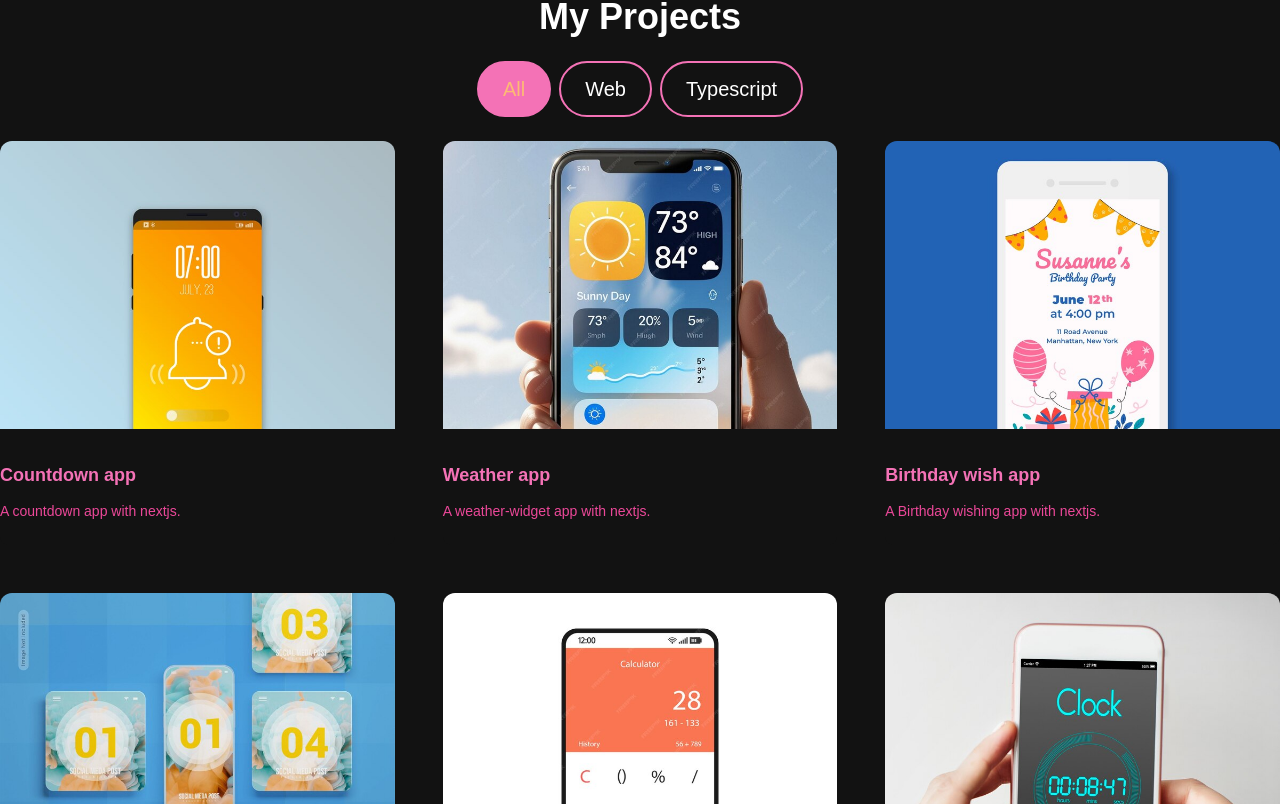
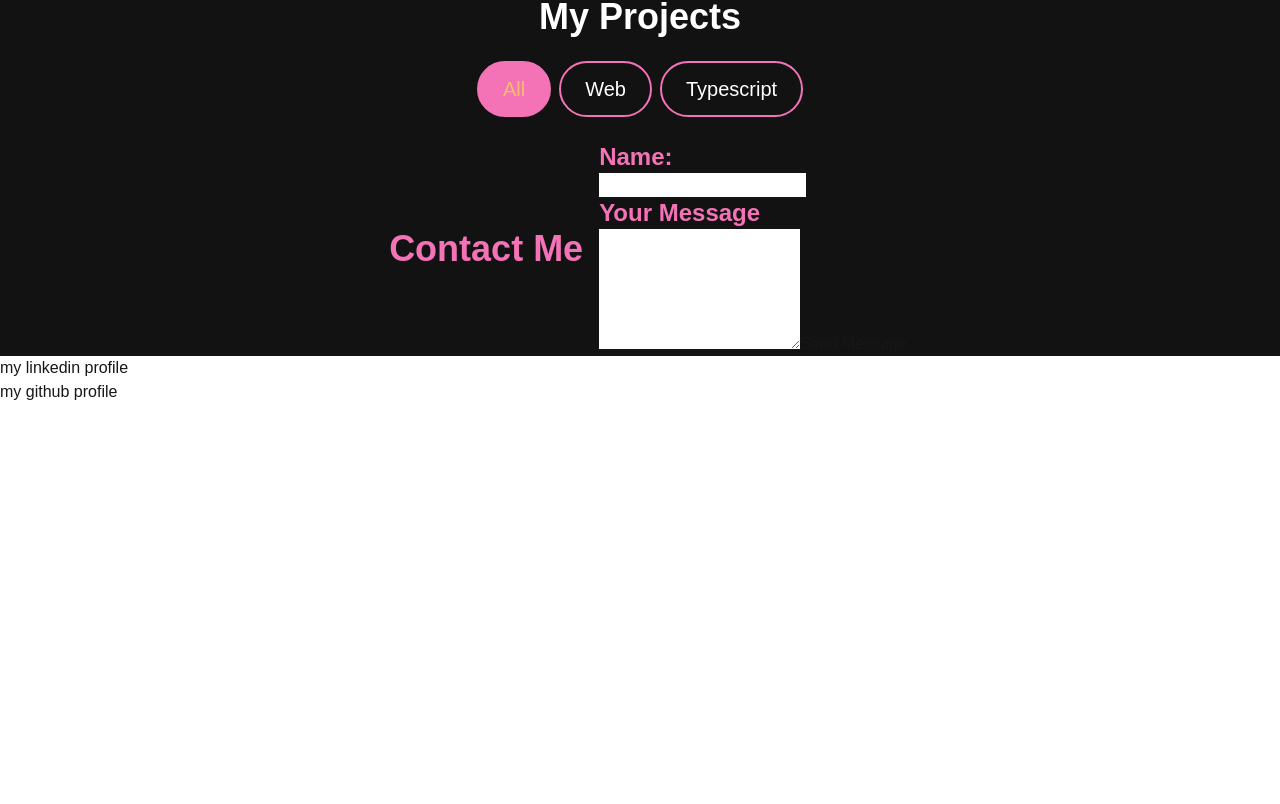
Before and after one commit to munibaweb123/portfolio-nextjs, a Next.js app: page / in a window 1280 px wide. Shown: the part 1036-1840 px from the top of the page. After the commit the page ends 1440 px from the top, so only its background shows below. Built offline with nearby package versions, Linux system fonts and the light colour scheme.

Commit message:
portfolio

```diff
--- a/src/app/components/ContactSection.tsx
+++ b/src/app/components/ContactSection.tsx
@@ -1,14 +1,19 @@
 const ContactSection = ()=>{
     return(
-        <section>
-            <form className="flex text-left items-center">
+        <section className="bg-[#121212] h-full w-full">
+            <div className="flex justify-center items-center">
+                <h2 className="text-pink-400 text-4xl px-4 py-2 font-bold">Contact Me</h2>
+            <form >
                 <label className="text-pink-400 font-bold text-2xl">Name:
 
-                </label>
-                <input></input>
-                <label className="text-pink-400 font-bold text-2xl">Your Message</label>
+                </label><br/>
+                <input></input><br/>
+                <label className="text-pink-400 font-bold text-2xl">Your Message</label><br/>
                 <textarea className="" rows={5}></textarea>
+                <button >Send Message</button>
             </form>
+            </div>
         </section>
     )
 }
+export default ContactSection
--- a/src/app/components/ProjectsSection.tsx
+++ b/src/app/components/ProjectsSection.tsx
@@ -95,7 +95,7 @@ export default function ProjectsSection(){
 
        </div>
       <div className="grid md:grid-cols-3 gap-8 md:gap-12">
-        {projectData.map((projects)=>
+        {filteredProjects.map((projects)=>
         <Card key={projects.id}
         title={projects.title}
         description={projects.description}
--- a/src/app/components/card.tsx
+++ b/src/app/components/card.tsx
@@ -4,12 +4,12 @@ interface CardProps{
     title:string;
     description:string;
     image:string;
-    gitUrl:string;
-    previewUrl:string;
+    // gitUrl:string;
+    // previewUrl:string;
 
 }
 
-const Card:React.FC<CardProps>=({title,description,image, gitUrl, previewUrl})=>{
+const Card:React.FC<CardProps>=({title,description,image, })=>{
     return(
 
         <div className="bg-[#121212] rounded-lg bg-opacity-50">
--- a/src/app/page.tsx
+++ b/src/app/page.tsx
@@ -3,6 +3,7 @@ import HeroSection from "./components/hero-section";
 import AboutSection from "./components/AboutSection"
 import ProjectsSection from "./components/ProjectsSection";
 import Navbar from "./components/Navbar";
+import ContactSection from "./components/ContactSection"
 
 
 export default function Home() {
@@ -13,6 +14,7 @@ export default function Home() {
       <HeroSection/>
       <AboutSection/>
       <ProjectsSection/>
+      <ContactSection/>
       </div>
 
 
```
